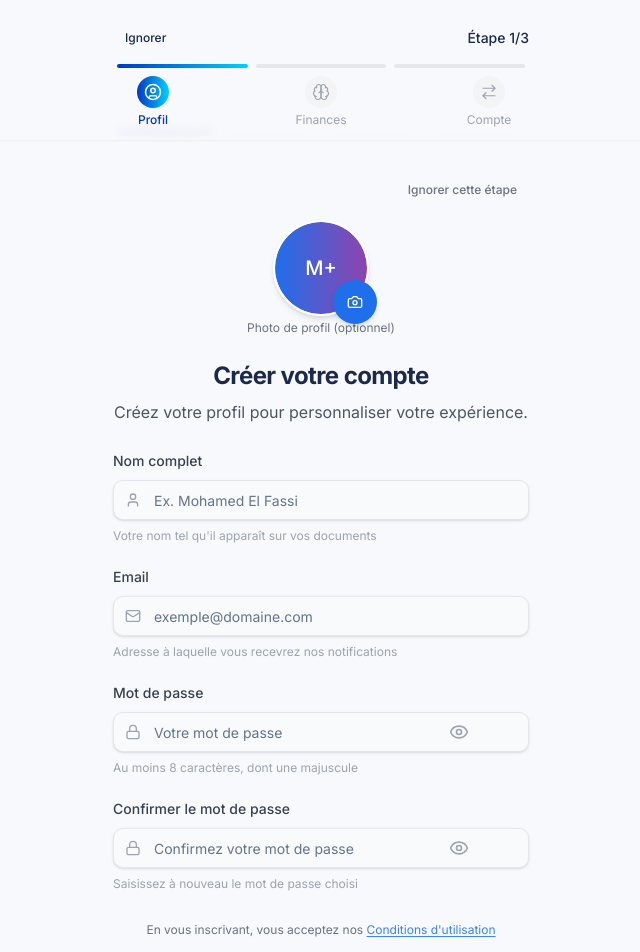
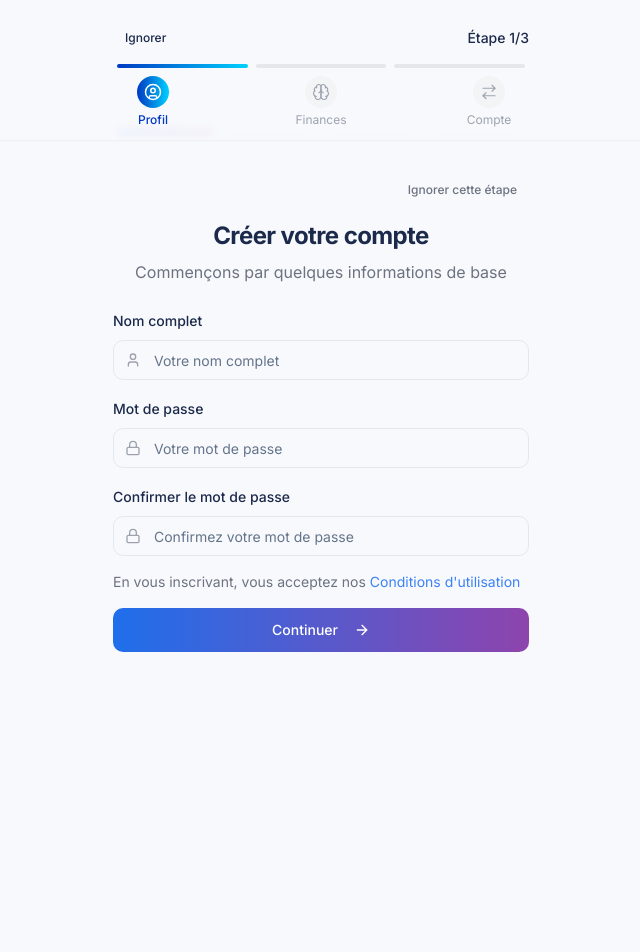
Before and after one commit to othmanetf/avenir-finance-hub, a React (Vite) app: page /onboarding in a window 1280 px wide. Shown: the top 952 px of the page, without its empty margins (319-959 px from the left). After the commit the page ends 800 px from the top, so only its background shows below. Built offline with nearby package versions, Linux system fonts and the light colour scheme.

Commit message:
Visual edit in Lovable
Edited UI in Lovable

```diff
--- a/src/components/onboarding/AccountCreation.tsx
+++ b/src/components/onboarding/AccountCreation.tsx
@@ -9,26 +9,21 @@ import { useForm } from "react-hook-form";
 import { zodResolver } from "@hookform/resolvers/zod";
 import { z } from "zod";
 import { Form, FormControl, FormField, FormItem, FormLabel, FormMessage } from "@/components/ui/form";
-import { Mail, Lock, User, Phone, Check, ArrowRight, Eye, EyeOff, X } from "lucide-react";
+import { Mail, Lock, User, Phone, Check, ArrowRight } from "lucide-react";
 import { toast } from "sonner";
 import AvatarSelector from "./AvatarSelector";
-import { zodFrMessages } from "@/lib/validation-fr";
-
 interface AccountCreationProps {
   onComplete?: () => void;
 }
 
 // Step 1: Basic Info Schema
 const basicInfoSchema = z.object({
-  fullName: z.string()
-    .min(2, zodFrMessages.min_fullname),
-  email: z.string()
-    .email(zodFrMessages.invalid_email),
-  password: z.string()
-    .min(8, zodFrMessages.min_password),
+  fullName: z.string().min(2, "Name must be at least 2 characters"),
+  email: z.string().email("Please enter a valid email"),
+  password: z.string().min(8, "Password must be at least 8 characters"),
   confirmPassword: z.string()
 }).refine(data => data.password === data.confirmPassword, {
-  message: zodFrMessages.password_mismatch,
+  message: "Passwords do not match",
   path: ["confirmPassword"]
 });
 
@@ -58,26 +53,9 @@ export const AccountCreation = ({
   const [verificationCode, setVerificationCodeLocal] = useState("");
   const [isVerifying, setIsVerifying] = useState(false);
 
-  // Ajout d'un état pour afficher ou masquer le mot de passe
-  const [showPassword, setShowPassword] = useState(false);
-  const [showConfirmPassword, setShowConfirmPassword] = useState(false);
-
   // Forms
   const basicInfoForm = useForm({
-    resolver: zodResolver(
-      z.object({
-        fullName: z.string()
-          .min(2, zodFrMessages.min_fullname),
-        email: z.string()
-          .email(zodFrMessages.invalid_email),
-        password: z.string()
-          .min(8, zodFrMessages.min_password),
-        confirmPassword: z.string()
-      }).refine(data => data.password === data.confirmPassword, {
-        message: zodFrMessages.password_mismatch,
-        path: ["confirmPassword"]
-      })
-    ),
+    resolver: zodResolver(basicInfoSchema),
     defaultValues: {
       fullName: "",
       email: "",
@@ -200,230 +178,67 @@ export const AccountCreation = ({
         </div>
 
         {/* Step 1: Basic Information */}
-        {subStep === 1 && <motion.div variants={containerVariants} initial="hidden" animate="visible" exit="exit" className="space-y-6 mb-2">
-            {/* Avatar facultatif */}
-            <div className="flex flex-col items-center mb-1">
-              <AvatarSelector profilePicture={profilePicture} onSelectPicture={setProfilePicture} />
-              <div className="text-xs text-gray-500 mt-1">Photo de profil (optionnel)</div>
-            </div>
+        {subStep === 1 && <motion.div variants={containerVariants} initial="hidden" animate="visible" exit="exit" className="space-y-6">
+            <motion.div variants={itemVariants}>
 
-            {/* Texte d'intro */}
-            <motion.div variants={itemVariants}>
               <h1 className="text-2xl font-bold text-center mb-2">Créer votre compte</h1>
-              <p className="text-gray-600 dark:text-gray-400 text-center mb-2">
-                Créez votre profil pour personnaliser votre expérience.
+              <p className="text-gray-500 dark:text-gray-400 text-center mb-6">
+                Commençons par quelques informations de base
               </p>
             </motion.div>
 
             <Form {...basicInfoForm}>
-              <form onSubmit={basicInfoForm.handleSubmit(onBasicInfoSubmit)} className="space-y-5">
-                {/* Nom complet */}
-                <FormField
-                  control={basicInfoForm.control}
-                  name="fullName"
-                  render={({ field }) => {
-                    const state = basicInfoForm.getFieldState("fullName");
-                    const value = field.value;
-                    const touched = state.isTouched || value.length > 0;
-                    const error = state.error;
-                    return (
-                      <FormItem>
-                        <FormLabel className={error ? "text-[#e54e47]" : "text-gray-700"}>
-                          Nom complet
-                        </FormLabel>
+              <form onSubmit={basicInfoForm.handleSubmit(onBasicInfoSubmit)} className="space-y-4">
+                <FormField control={basicInfoForm.control} name="fullName" render={({
+              field
+            }) => <FormItem>
+                      <FormLabel>Nom complet</FormLabel>
                       <FormControl>
                         <div className="relative">
-                            <Input
-                              {...field}
-                              placeholder="Ex. Mohamed El Fassi"
-                              className={`
-                                bg-gray-50 dark:bg-gray-800 shadow border border-gray-200 dark:border-gray-700 px-10 py-2 focus:ring-[#1F6FEB] transition-all
-                                ${error ? "border-[#e54e47] focus:border-[#e54e47]" : ""}
-                              `}
-                              autoComplete="name"
-                            />
-                            <User className="absolute left-3 top-1/2 -translate-y-1/2 h-4 w-4 text-gray-400" />
-                            {/* Validation icon */}
-                            {touched && (
-                              error
-                                ? <X className="absolute right-3 top-1/2 -translate-y-1/2 h-4 w-4 text-[#e54e47]" aria-label="erreur" />
-                                : value.length > 1
-                                  ? <Check className="absolute right-3 top-1/2 -translate-y-1/2 h-4 w-4 text-green-500" aria-label="valide" />
-                                  : null
-                            )}
+                          <Input {...field} placeholder="Votre nom complet" className="pl-10" />
+                          <User className="absolute left-3 top-3 h-4 w-4 text-gray-400" />
                         </div>
                       </FormControl>
-                        <div className="text-xs text-gray-400 mt-1">Votre nom tel qu'il apparaît sur vos documents</div>
                       <FormMessage />
-                      </FormItem>
-                    );
-                  }}
-                />
+                    </FormItem>} />
 
-                {/* Email */}
-                <FormField
-                  control={basicInfoForm.control}
-                  name="email"
-                  render={({ field }) => {
-                    const state = basicInfoForm.getFieldState("email");
-                    const value = field.value;
-                    const touched = state.isTouched || value.length > 0;
-                    const error = state.error;
-                    return (
-                      <FormItem>
-                        <FormLabel className={error ? "text-[#e54e47]" : "text-gray-700"}>
-                          Email
-                        </FormLabel>
+
+
+                <FormField control={basicInfoForm.control} name="password" render={({
+              field
+            }) => <FormItem>
+                      <FormLabel>Mot de passe</FormLabel>
                       <FormControl>
                         <div className="relative">
-                            <Input
-                              {...field}
-                              type="email"
-                              placeholder="exemple@domaine.com"
-                              className={`
-                                bg-gray-50 dark:bg-gray-800 shadow border border-gray-200 dark:border-gray-700 px-10 py-2 focus:ring-[#1F6FEB] transition-all
-                                ${error ? "border-[#e54e47] focus:border-[#e54e47]" : ""}
-                              `}
-                              autoComplete="email"
-                            />
-                            <Mail className="absolute left-3 top-1/2 -translate-y-1/2 h-4 w-4 text-gray-400" />
-                            {touched && (
-                              error
-                                ? <X className="absolute right-3 top-1/2 -translate-y-1/2 h-4 w-4 text-[#e54e47]" aria-label="erreur" />
-                                : /\S+@\S+\.\S+/.test(value)
-                                  ? <Check className="absolute right-3 top-1/2 -translate-y-1/2 h-4 w-4 text-green-500" aria-label="valide" />
-                                  : null
-                            )}
+                          <Input {...field} type="password" placeholder="Votre mot de passe" className="pl-10" />
+                          <Lock className="absolute left-3 top-3 h-4 w-4 text-gray-400" />
                         </div>
                       </FormControl>
-                        <div className="text-xs text-gray-400 mt-1">Adresse à laquelle vous recevrez nos notifications</div>
                       <FormMessage />
-                      </FormItem>
-                    );
-                  }}
-                />
+                    </FormItem>} />
 
-                {/* Mot de passe */}
-                <FormField
-                  control={basicInfoForm.control}
-                  name="password"
-                  render={({ field }) => {
-                    const state = basicInfoForm.getFieldState("password");
-                    const touched = state.isTouched || field.value.length > 0;
-                    const error = state.error;
-                    return (
-                      <FormItem>
-                        <FormLabel className={error ? "text-[#e54e47]" : "text-gray-700"}>
-                          Mot de passe
-                        </FormLabel>
+                <FormField control={basicInfoForm.control} name="confirmPassword" render={({
+              field
+            }) => <FormItem>
+                      <FormLabel>Confirmer le mot de passe</FormLabel>
                       <FormControl>
                         <div className="relative">
-                            <Input
-                              {...field}
-                              type={showPassword ? "text" : "password"}
-                              placeholder="Votre mot de passe"
-                              className={`
-                                bg-gray-50 dark:bg-gray-800 shadow border border-gray-200 dark:border-gray-700 px-10 py-2 focus:ring-[#1F6FEB] transition-all
-                                ${error ? "border-[#e54e47] focus:border-[#e54e47]" : ""}
-                              `}
-                              autoComplete="new-password"
-                            />
-                            <Lock className="absolute left-3 top-1/2 -translate-y-1/2 h-4 w-4 text-gray-400" />
-                            <button
-                              type="button"
-                              className="absolute right-9 top-1/2 -translate-y-1/2 h-5 w-5 text-gray-400 hover:text-gray-700 transition"
-                              tabIndex={-1}
-                              onClick={() => setShowPassword((v) => !v)}
-                            >
-                              {showPassword ? <EyeOff className="h-5 w-5" /> : <Eye className="h-5 w-5" />}
-                            </button>
-                            {touched && (
-                              error
-                                ? <X className="absolute right-3 top-1/2 -translate-y-1/2 h-4 w-4 text-[#e54e47]" aria-label="erreur" />
-                                : field.value.length >= 8
-                                  ? <Check className="absolute right-3 top-1/2 -translate-y-1/2 h-4 w-4 text-green-500" aria-label="valide" />
-                                  : null
-                            )}
+                          <Input {...field} type="password" placeholder="Confirmez votre mot de passe" className="pl-10" />
+                          <Lock className="absolute left-3 top-3 h-4 w-4 text-gray-400" />
                         </div>
                       </FormControl>
-                        <div className="text-xs text-gray-400 mt-1">Au moins 8 caractères, dont une majuscule</div>
                       <FormMessage />
-                      </FormItem>
-                    );
-                  }}
-                />
+                    </FormItem>} />
 
-                {/* Confirmation */}
-                <FormField
-                  control={basicInfoForm.control}
-                  name="confirmPassword"
-                  render={({ field }) => {
-                    const state = basicInfoForm.getFieldState("confirmPassword");
-                    const touched = state.isTouched || field.value.length > 0;
-                    const error = state.error;
-                    // On ne montre la coche de validation que si ça matche ET c'est non vide
-                    const isValid =
-                      field.value.length > 0 &&
-                      field.value === basicInfoForm.watch("password") &&
-                      !error;
-                    return (
-                      <FormItem>
-                        <FormLabel className={error ? "text-[#e54e47]" : "text-gray-700"}>
-                          Confirmer le mot de passe
-                        </FormLabel>
-                        <FormControl>
-                          <div className="relative">
-                            <Input
-                              {...field}
-                              type={showConfirmPassword ? "text" : "password"}
-                              placeholder="Confirmez votre mot de passe"
-                              className={`
-                                bg-gray-50 dark:bg-gray-800 shadow border border-gray-200 dark:border-gray-700 px-10 py-2 focus:ring-[#1F6FEB] transition-all
-                                ${error ? "border-[#e54e47] focus:border-[#e54e47]" : ""}
-                              `}
-                              autoComplete="new-password"
-                            />
-                            <Lock className="absolute left-3 top-1/2 -translate-y-1/2 h-4 w-4 text-gray-400" />
-                            <button
-                              type="button"
-                              className="absolute right-9 top-1/2 -translate-y-1/2 h-5 w-5 text-gray-400 hover:text-gray-700 transition"
-                              tabIndex={-1}
-                              onClick={() => setShowConfirmPassword((v) => !v)}
-                            >
-                              {showConfirmPassword ? <EyeOff className="h-5 w-5" /> : <Eye className="h-5 w-5" />}
-                            </button>
-                            {touched && (
-                              error
-                                ? <X className="absolute right-3 top-1/2 -translate-y-1/2 h-4 w-4 text-[#e54e47]" aria-label="erreur" />
-                                : isValid
-                                  ? <Check className="absolute right-3 top-1/2 -translate-y-1/2 h-4 w-4 text-green-500" aria-label="valide" />
-                                  : null
-                            )}
-                          </div>
-                        </FormControl>
-                        <div className="text-xs text-gray-400 mt-1">Saisissez à nouveau le mot de passe choisi</div>
-                        <FormMessage />
-                      </FormItem>
-                    );
-                  }}
-                />
+                <motion.div variants={itemVariants} className="text-sm text-gray-500 dark:text-gray-400 mt-4">
+                  En vous inscrivant, vous acceptez nos <a href="#" className="text-blue-500 hover:underline">Conditions d'utilisation</a>
+                </motion.div>
 
-                {/* Conditions & bouton */}
-                <div className="flex flex-col gap-2 pt-2">
-                  <div className="text-xs text-gray-500 text-center mb-2 leading-relaxed">
-                    En vous inscrivant, vous acceptez nos{" "}
-                    <a href="#" className="text-blue-500 underline underline-offset-2 hover:opacity-80 transition-all duration-150">
-                      Conditions d'utilisation
-                    </a>
-                  </div>
-                  <Button
-                    type="submit"
-                    className="w-full bg-gradient-to-r from-[#1F6FEB] to-[#8E44AD] text-white shadow-md py-3 transition-all duration-150 active:scale-98"
-                    style={{ minHeight: 48, fontSize: 16, fontWeight: 600 }}
-                  >
+                <motion.div variants={itemVariants}>
+                  <Button type="submit" className="w-full bg-gradient-to-r from-[#1F6FEB] to-[#8E44AD] text-white">
                     Continuer <ArrowRight className="ml-2 h-4 w-4" />
                   </Button>
-                </div>
+                </motion.div>
               </form>
             </Form>
           </motion.div>}
```
Lines whose indentation alone changed are shown as unchanged.
